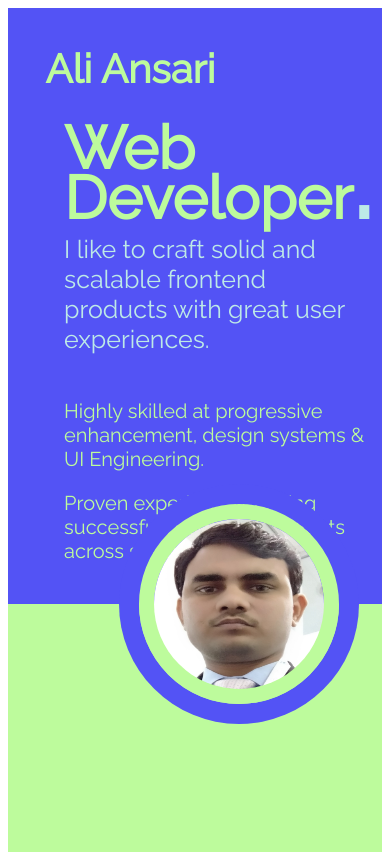
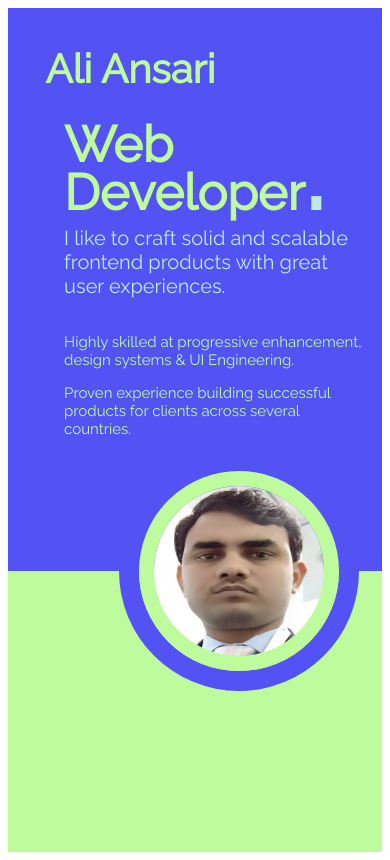
Before and after one commit to ansaridatascientist/ali_ansari, a plain HTML site: page index.html in a window 390 px wide. Drawn offline with Linux system fonts and the light colour scheme.

Commit message:
Add files via upload

```diff
--- a/style.css
+++ b/style.css
@@ -174,6 +174,7 @@ h1 {
     h1 {
         margin-top: 10%;
         margin-left: 15%;
+        font-size: 50px;
     }
 
     .profile {
@@ -190,7 +191,7 @@ h1 {
 
     .para1 {
         color: #BDE9E7;
-        font-size: 25px;
+        font-size: 20px;
         margin-left: 15%;
         margin-top: -15%;
         font-weight:lighter;
@@ -199,7 +200,7 @@ h1 {
 
     .para2 {
         color: #BDFB9C;
-        font-size: 20px;
+        font-size: 15px;
         height: 200px;
         width: 300px;
         margin-left: 15%;
```
